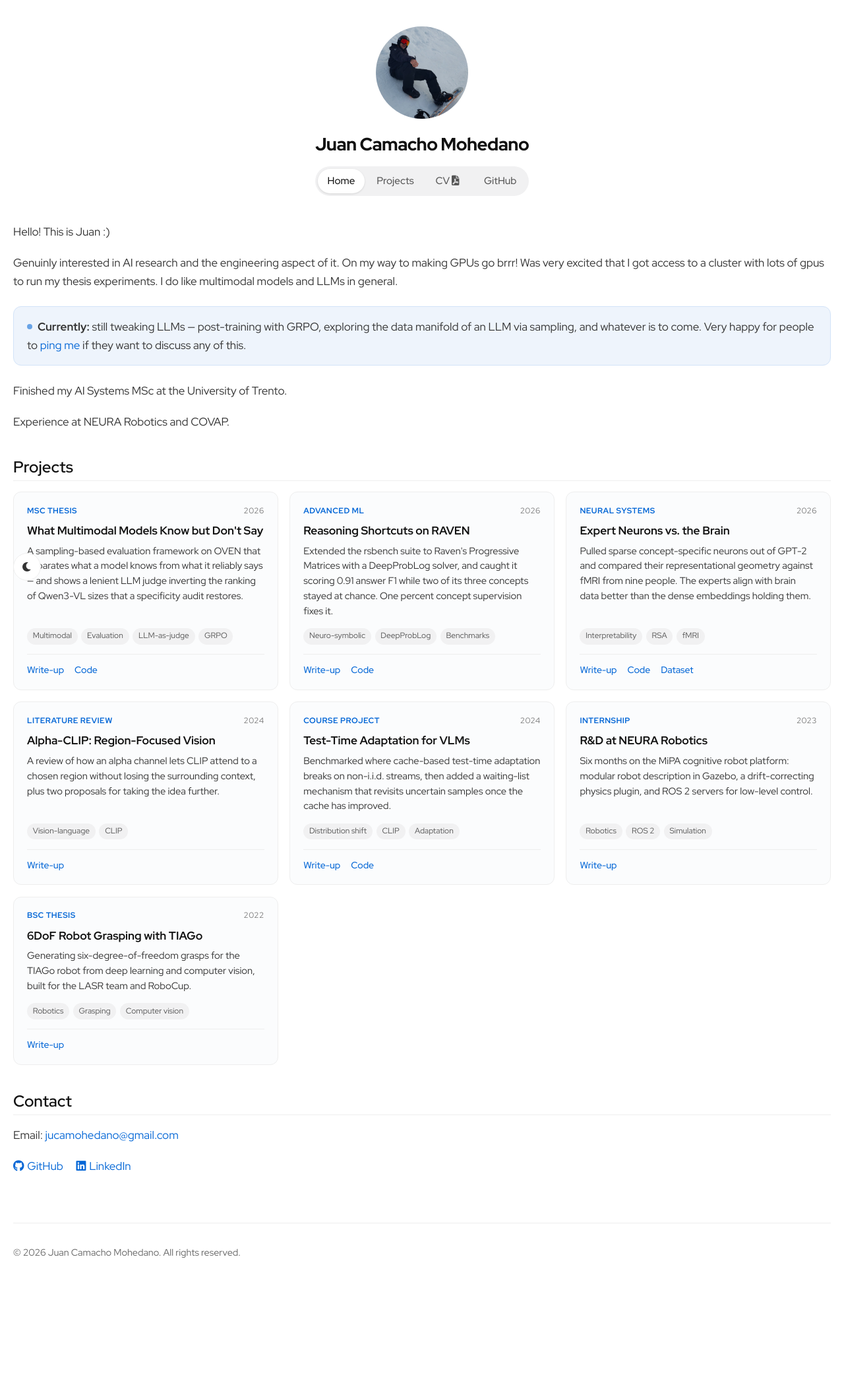
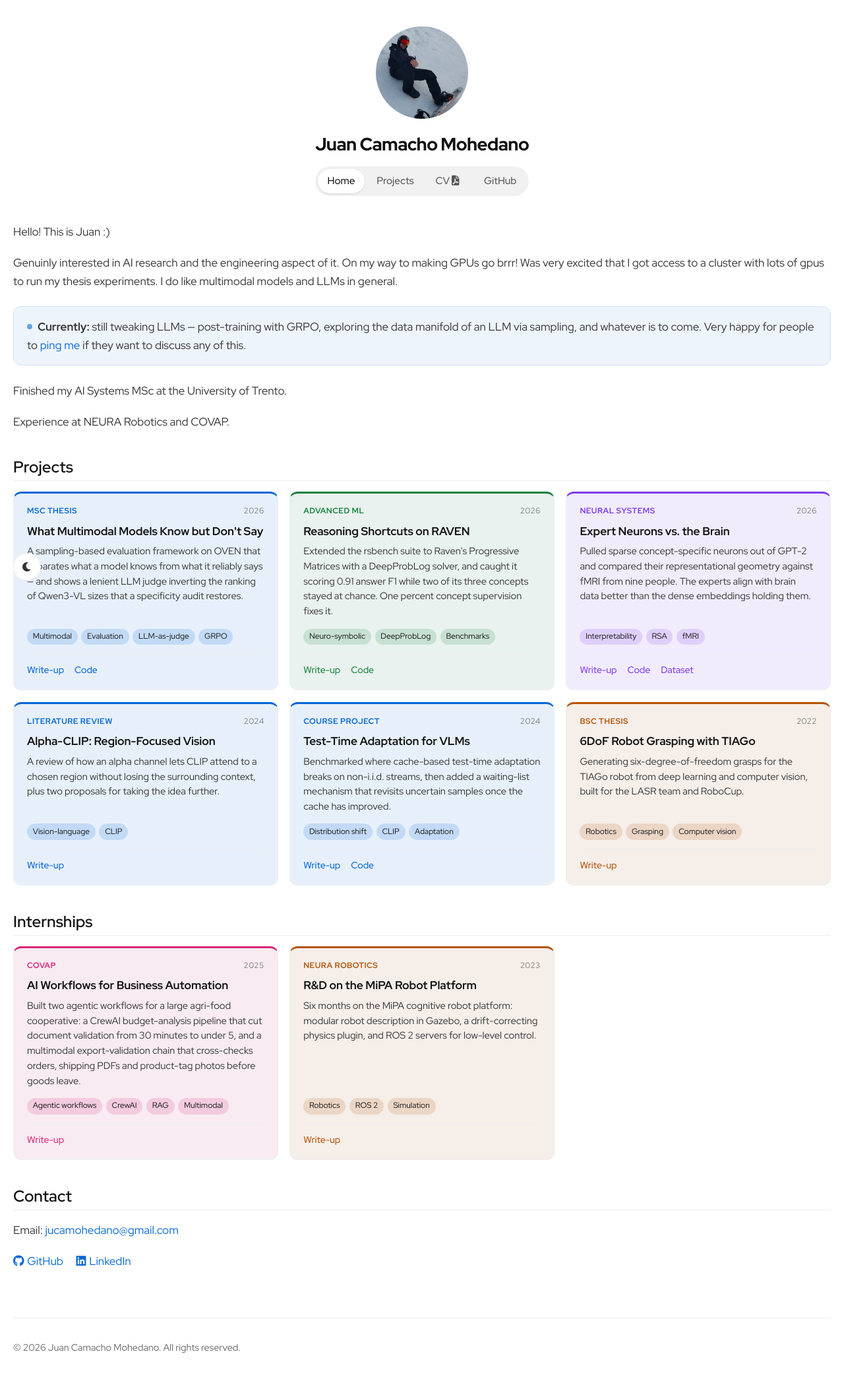
Before and after one commit to jucamohedano/jucamohedano.github.io, a Jekyll site: the page built from index.md, in a window 1280 px wide. Shown: the whole page at 66% size. Built offline with Jekyll 4.4.1, drawn with Linux system fonts in a browser that asks for light colours; before the commit the page ends 1961 px from its top, so only the background shows below that.

Commit message:
Separate internships, add COVAP write-up, colour the project cards
Co-Authored-By: Claude Fable 5 <noreply@anthropic.com>

```diff
--- a/css/styles.css
+++ b/css/styles.css
@@ -26,6 +26,12 @@
     --viz-3: #6fa1e0;
     --viz-4: #3878cc;
     --viz-5: #14508f;
+    --card-vlm: #0366d6;
+    --card-robotics: #b45309;
+    --card-interp: #7c3aed;
+    --card-nesy: #15803d;
+    --card-applied: #db2777;
+    --card-tint: 8%;
 }
 
 /* Dark Theme */
@@ -55,6 +61,12 @@
     --viz-3: #2f72b4;
     --viz-4: #559fe6;
     --viz-5: #93c8ff;
+    --card-vlm: #4a90d9;
+    --card-robotics: #b87d1f;
+    --card-interp: #9578e0;
+    --card-nesy: #2da85f;
+    --card-applied: #d4609b;
+    --card-tint: 14%;
 }
 
 /* No-JS fallback: follow the OS theme when JS never set data-theme */
@@ -85,6 +97,12 @@
         --viz-3: #2f72b4;
         --viz-4: #559fe6;
         --viz-5: #93c8ff;
+        --card-vlm: #4a90d9;
+        --card-robotics: #b87d1f;
+        --card-interp: #9578e0;
+        --card-nesy: #2da85f;
+        --card-applied: #d4609b;
+        --card-tint: 14%;
     }
 
     html:not([data-theme]) .post-meta,
@@ -382,19 +400,30 @@ html:not([data-theme]) .theme-toggle {
 }
 
 .project-card {
+    --hue: var(--card-vlm);
     display: flex;
     flex-direction: column;
     border: 1px solid var(--border-color);
+    border-top: 3px solid var(--hue);
     border-radius: 12px;
-    padding: 1.15rem 1.25rem 1.1rem;
-    background-color: var(--viz-panel);
-    transition: border-color 0.2s ease, transform 0.2s ease;
+    padding: 1.05rem 1.25rem 1.1rem;
+    background-color: color-mix(in srgb, var(--hue) var(--card-tint), var(--viz-panel));
+    transition: border-color 0.2s ease, transform 0.2s ease, box-shadow 0.2s ease;
 }
 
 .project-card:hover {
-    border-color: var(--accent);
+    border-color: var(--hue);
+    border-top-color: var(--hue);
     transform: translateY(-2px);
+    box-shadow: 0 4px 14px color-mix(in srgb, var(--hue) 22%, transparent);
 }
+
+/* Domain hues — colour follows the kind of work, not the card's position */
+.d-vlm      { --hue: var(--card-vlm); }
+.d-robotics { --hue: var(--card-robotics); }
+.d-interp   { --hue: var(--card-interp); }
+.d-nesy     { --hue: var(--card-nesy); }
+.d-applied  { --hue: var(--card-applied); }
 
 .pc-top {
     display: flex;
@@ -409,7 +438,7 @@ html:not([data-theme]) .theme-toggle {
 
 .pc-kind {
     font-weight: 700;
-    color: var(--accent);
+    color: var(--hue);
 }
 
 .pc-title {
@@ -424,7 +453,7 @@ html:not([data-theme]) .theme-toggle {
 }
 
 .pc-title a:hover {
-    color: var(--accent);
+    color: var(--hue);
     text-decoration: none;
 }
 
@@ -448,8 +477,12 @@ html:not([data-theme]) .theme-toggle {
     font-size: 0.75rem;
     padding: 0.15rem 0.55rem;
     border-radius: 999px;
-    background-color: var(--pill-track-bg);
-    color: var(--nav-link-color);
+    background-color: color-mix(in srgb, var(--hue) 16%, transparent);
+    color: var(--heading-color);
+}
+
+.pc-links a {
+    color: var(--hue);
 }
 
 .pc-links {
--- a/index.md
+++ b/index.md
@@ -46,7 +46,7 @@ layout: default
 <section id="projects">
     <h2>Projects</h2>
     <ul class="project-cards">
-        <li class="project-card">
+        <li class="project-card d-vlm">
             <div class="pc-top">
                 <span class="pc-kind">MSc thesis</span>
                 <span class="pc-year">2026</span>
@@ -61,7 +61,7 @@ layout: default
                 <a href="https://github.com/jucamohedano/oven-mllm-eval" target="_blank" rel="noopener">Code</a>
             </div>
         </li>
-        <li class="project-card">
+        <li class="project-card d-nesy">
             <div class="pc-top">
                 <span class="pc-kind">Advanced ML</span>
                 <span class="pc-year">2026</span>
@@ -76,7 +76,7 @@ layout: default
                 <a href="https://github.com/jucamohedano/rsbench-code/tree/raven" target="_blank" rel="noopener">Code</a>
             </div>
         </li>
-        <li class="project-card">
+        <li class="project-card d-interp">
             <div class="pc-top">
                 <span class="pc-kind">Neural systems</span>
                 <span class="pc-year">2026</span>
@@ -92,7 +92,7 @@ layout: default
                 <a href="https://huggingface.co/datasets/jucamohedano/Qwen3-30B-A3B-Instruct-2507_custom_60_cot" target="_blank" rel="noopener">Dataset</a>
             </div>
         </li>
-        <li class="project-card">
+        <li class="project-card d-vlm">
             <div class="pc-top">
                 <span class="pc-kind">Literature review</span>
                 <span class="pc-year">2024</span>
@@ -106,7 +106,7 @@ layout: default
                 <a href="/blog/2024/11/30/alpha-clip-study/">Write-up</a>
             </div>
         </li>
-        <li class="project-card">
+        <li class="project-card d-vlm">
             <div class="pc-top">
                 <span class="pc-kind">Course project</span>
                 <span class="pc-year">2024</span>
@@ -121,21 +121,7 @@ layout: default
                 <a href="https://github.com/jucamohedano/my_TDA" target="_blank" rel="noopener">Code</a>
             </div>
         </li>
-        <li class="project-card">
-            <div class="pc-top">
-                <span class="pc-kind">Internship</span>
-                <span class="pc-year">2023</span>
-            </div>
-            <h3 class="pc-title"><a href="/blog/2023/06/30/neura-robotics-internship/">R&amp;D at NEURA Robotics</a></h3>
-            <p class="pc-desc">Six months on the MiPA cognitive robot platform: modular robot description in Gazebo, a drift-correcting physics plugin, and ROS 2 servers for low-level control.</p>
-            <ul class="pc-tags">
-                <li>Robotics</li><li>ROS 2</li><li>Simulation</li>
-            </ul>
-            <div class="pc-links">
-                <a href="/blog/2023/06/30/neura-robotics-internship/">Write-up</a>
-            </div>
-        </li>
-        <li class="project-card">
+        <li class="project-card d-robotics">
             <div class="pc-top">
                 <span class="pc-kind">BSc thesis</span>
                 <span class="pc-year">2022</span>
@@ -152,6 +138,40 @@ layout: default
     </ul>
 </section>
 
+<section id="internships">
+    <h2>Internships</h2>
+    <ul class="project-cards">
+        <li class="project-card d-applied">
+            <div class="pc-top">
+                <span class="pc-kind">COVAP</span>
+                <span class="pc-year">2025</span>
+            </div>
+            <h3 class="pc-title">AI Workflows for Business Automation</h3>
+            <p class="pc-desc">Built two agentic workflows for a large agri-food cooperative: a CrewAI budget-analysis pipeline that cut document validation from 30 minutes to under 5, and a multimodal export-validation chain that cross-checks orders, shipping PDFs and product-tag photos before goods leave.</p>
+            <ul class="pc-tags">
+                <li>Agentic workflows</li><li>CrewAI</li><li>RAG</li><li>Multimodal</li>
+            </ul>
+            <div class="pc-links">
+                <a href="/blog/2025/07/31/covap-ai-internship/">Write-up</a>
+            </div>
+        </li>
+        <li class="project-card d-robotics">
+            <div class="pc-top">
+                <span class="pc-kind">NEURA Robotics</span>
+                <span class="pc-year">2023</span>
+            </div>
+            <h3 class="pc-title"><a href="/blog/2023/06/30/neura-robotics-internship/">R&amp;D on the MiPA Robot Platform</a></h3>
+            <p class="pc-desc">Six months on the MiPA cognitive robot platform: modular robot description in Gazebo, a drift-correcting physics plugin, and ROS 2 servers for low-level control.</p>
+            <ul class="pc-tags">
+                <li>Robotics</li><li>ROS 2</li><li>Simulation</li>
+            </ul>
+            <div class="pc-links">
+                <a href="/blog/2023/06/30/neura-robotics-internship/">Write-up</a>
+            </div>
+        </li>
+    </ul>
+</section>
+
 <section id="contact">
     <h2>Contact</h2>
     <p>Email: <a href="mailto:{{ site.email }}">{{ site.email }}</a></p>
```
Also changed, not shown: _posts/2025-07-31-covap-ai-internship.md (added, +55 -0 lines).
